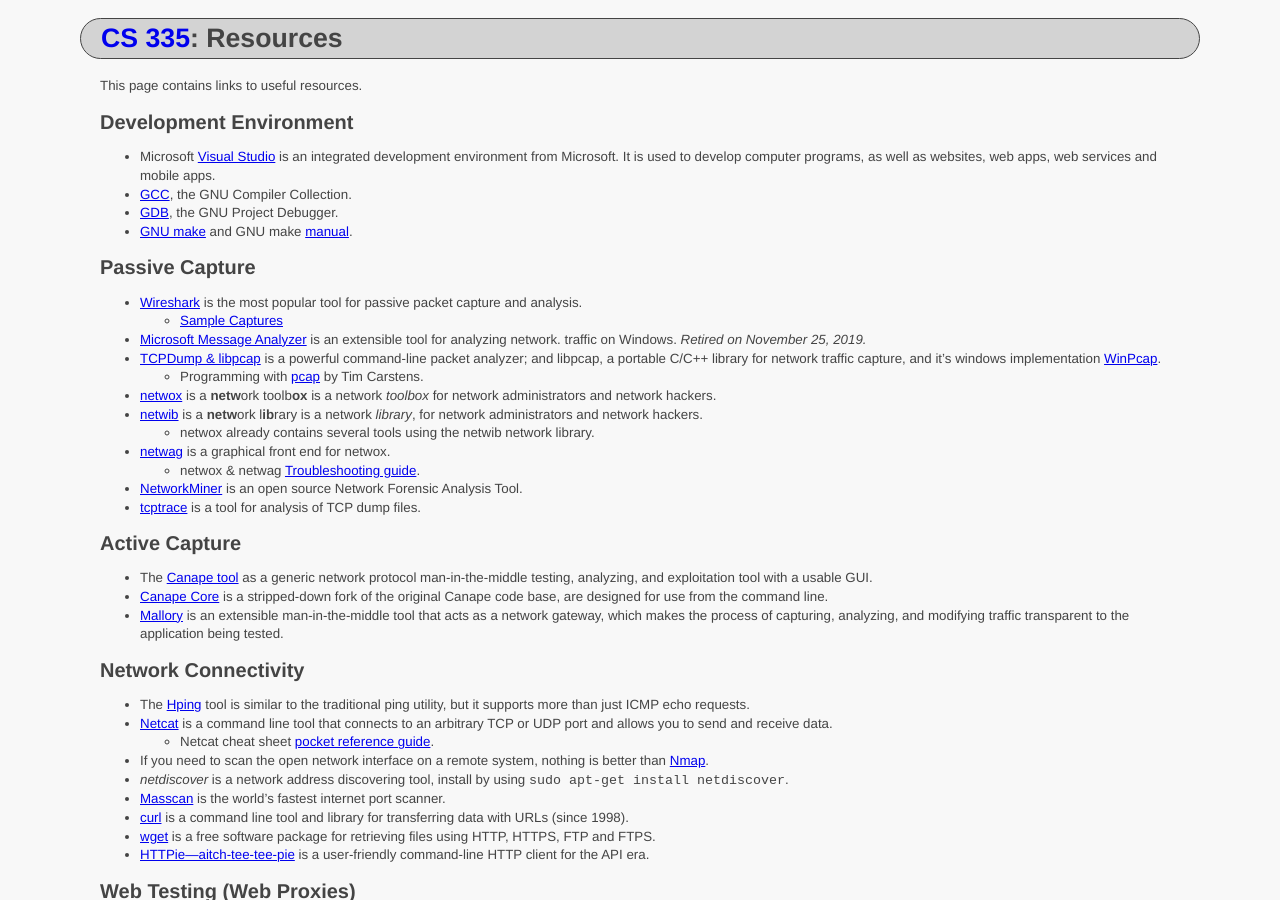
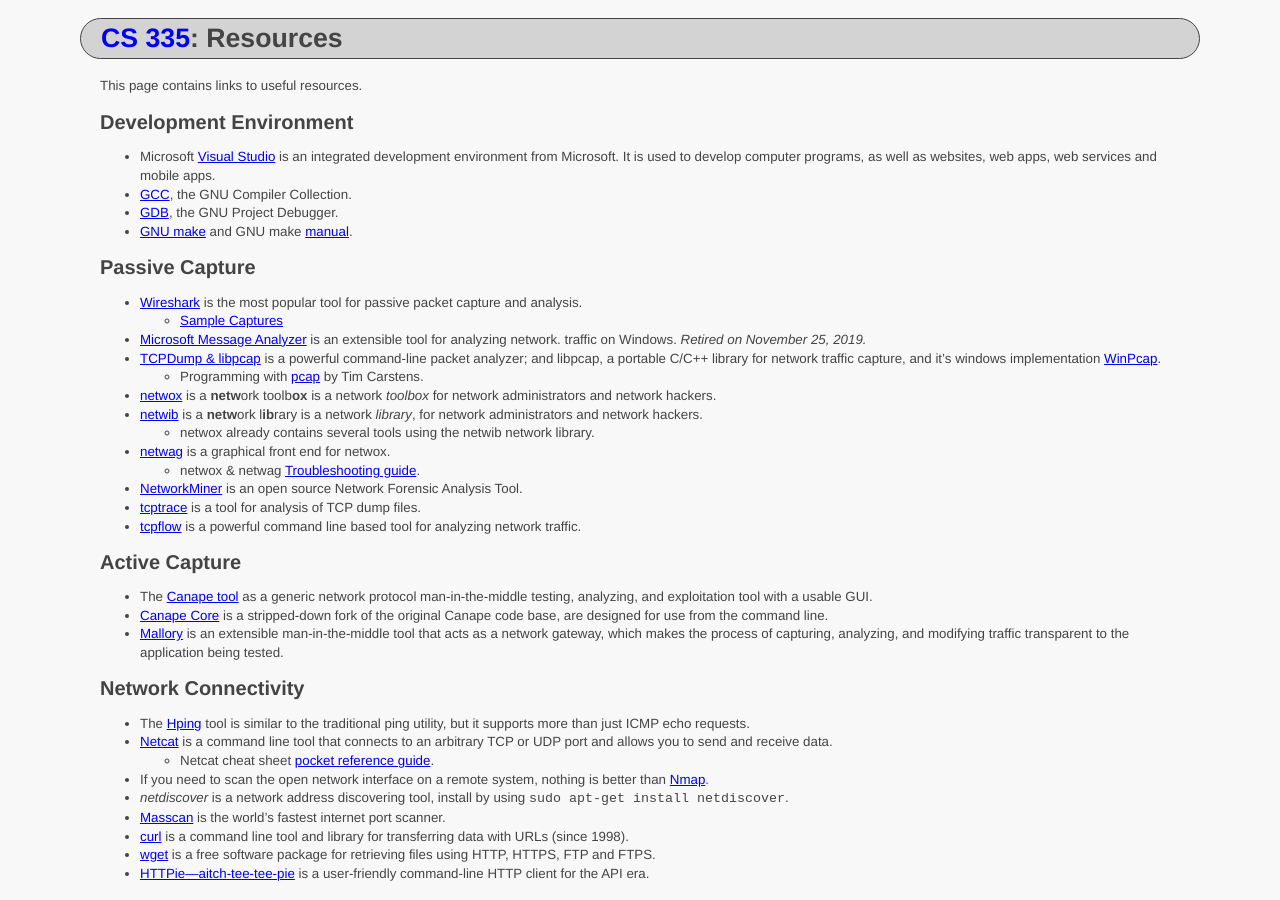
Before and after one commit to ycpcs/cs335-spring2023, a Jekyll site: the page built from resources/index.md, in a window 1280 px wide and 900 px high. Built offline with Jekyll 4.4.1, drawn with Linux system fonts in a browser that asks for light colours.

Commit message:
add tcpflow

```diff
--- a/resources/index.md
+++ b/resources/index.md
@@ -28,6 +28,7 @@ traffic on Windows. *Retired on November 25, 2019.*
   - netwox & netwag [Troubleshooting guide](docs\netwox.pdf).
 - [NetworkMiner](https://www.netresec.com/?page=NetworkMiner) is an open source Network Forensic Analysis Tool.
 - [tcptrace](http://www.tcptrace.org/) is a tool for analysis of TCP dump files.
+- [tcpflow](https://github.com/simsong/tcpflow) is a powerful command line based tool for analyzing network traffic.
 
 Active Capture
 ------------------------------------
```
